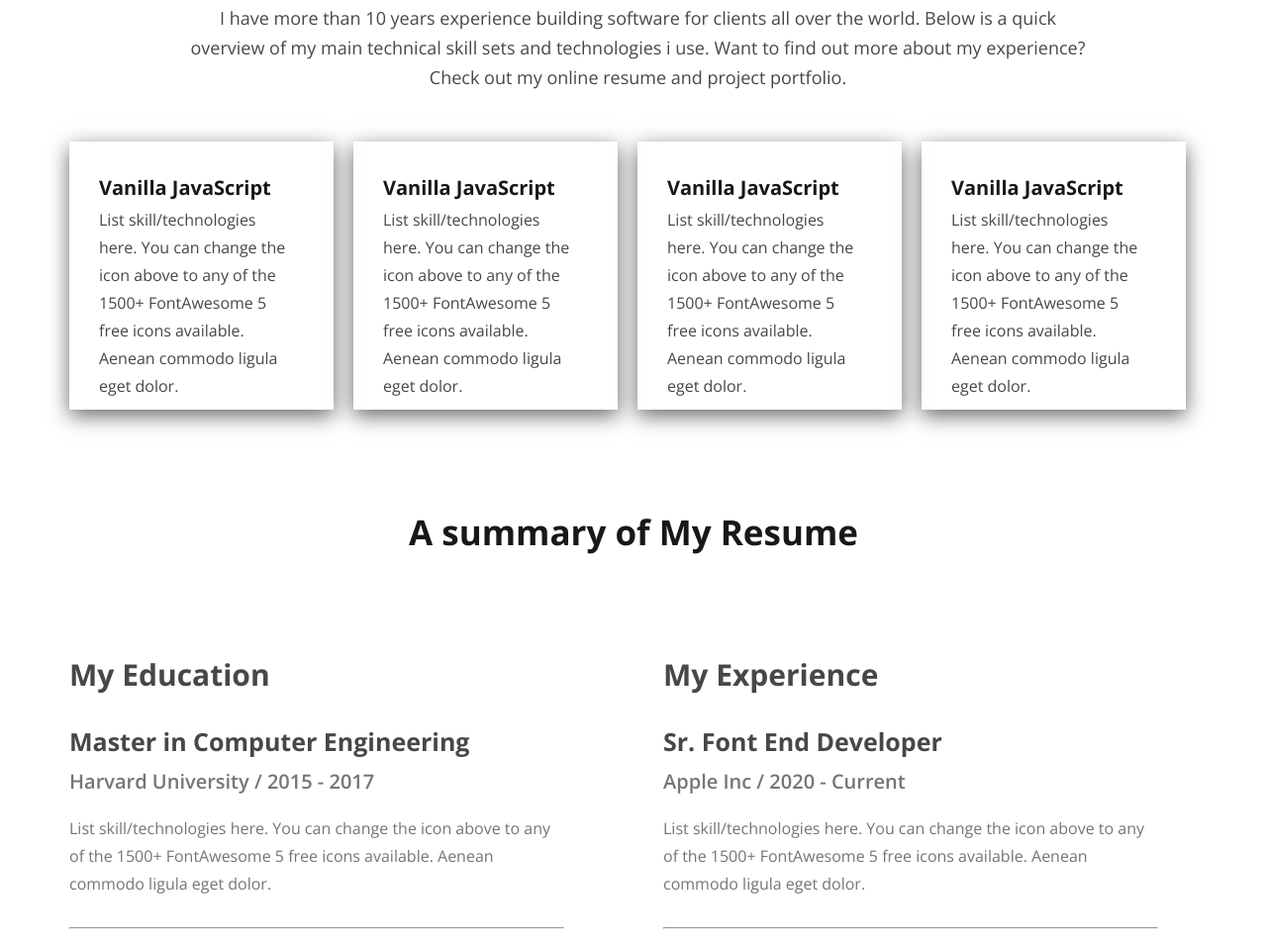
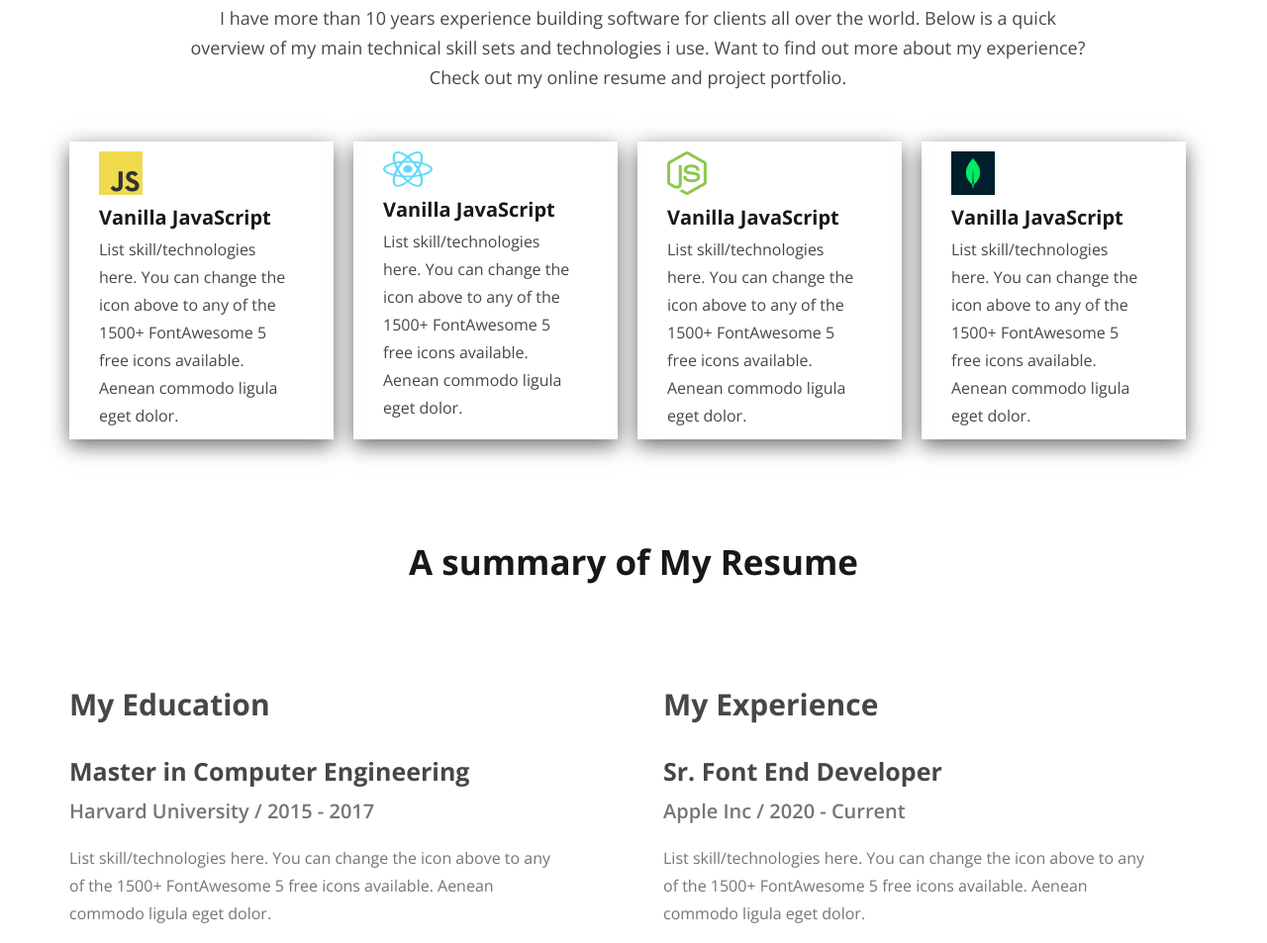
Before and after one commit to smsohelrana420/maryhardy, a plain HTML site: page index.html in a window 1280 px wide. Shown: the part 1550-2503 px from the top of the page at 99% size. Drawn offline with nearby package versions, Linux system fonts and the light colour scheme; the site is published under a folder, as on GitHub Pages, so addresses that start at the root find nothing.

Commit message:
cart part added

```diff
--- a/index.html
+++ b/index.html
@@ -157,22 +157,22 @@
         </div>
         <div class="cart">
            <div class="cart1">
-               <img src="/images/javascript.png" alt="">
+               <img src="./images/javascript.png" alt="">
                <h3>Vanilla JavaScript</h3>
                <p>List skill/technologies here. You can change the icon above to any of the 1500+ FontAwesome 5 free icons available. Aenean commodo ligula eget dolor.</p>
            </div>
            <div class="cart1">
-               <img src="/images/react.png" alt="">
+               <img src="./images/react.png" alt="">
                <h3>Vanilla JavaScript</h3>
                <p>List skill/technologies here. You can change the icon above to any of the 1500+ FontAwesome 5 free icons available. Aenean commodo ligula eget dolor.</p>
            </div>
            <div class="cart1">
-               <img src="/images/node.png" alt="">
+               <img src="./images/node.png" alt="">
                <h3>Vanilla JavaScript</h3>
                <p>List skill/technologies here. You can change the icon above to any of the 1500+ FontAwesome 5 free icons available. Aenean commodo ligula eget dolor.</p>
            </div>
            <div class="cart1">
-               <img src="/images/mongo.png" alt="">
+               <img src="./images/mongo.png" alt="">
                <h3>Vanilla JavaScript</h3>
                <p>List skill/technologies here. You can change the icon above to any of the 1500+ FontAwesome 5 free icons available. Aenean commodo ligula eget dolor.</p>
            </div>
```
